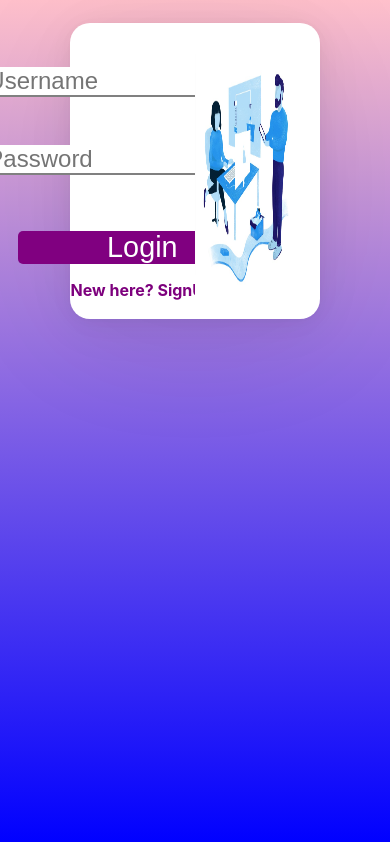
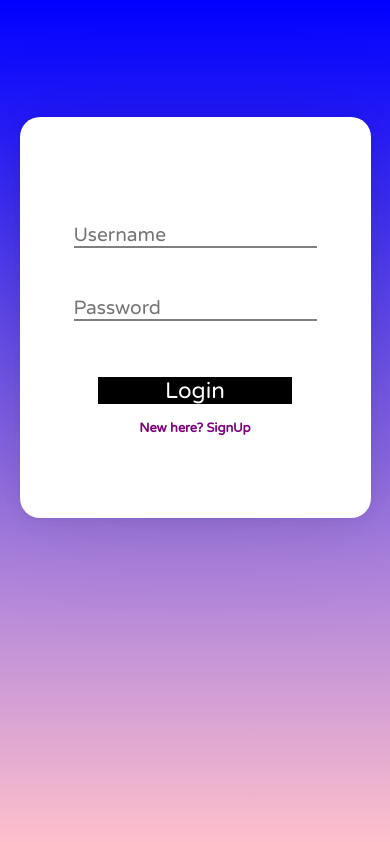
Before and after one commit to BilalSajid173/chat-app-frontend, a React (Create React App) app: page / in a window 390 px wide. Built offline with nearby package versions, Linux system fonts and the light colour scheme.

Commit message:
Login Page Responsive

```diff
--- a/src/components/AuthForm/Login.module.css
+++ b/src/components/AuthForm/Login.module.css
@@ -1,3 +1,5 @@
+@import url("https://fonts.googleapis.com/css2?family=Merriweather+Sans:wght@400;500;600;700&family=Montserrat:ital,wght@0,400;0,500;0,700;1,600&family=Ubuntu&family=Varela+Round&display=swap");
+
 * {
   top: 0;
   bottom: 0;
@@ -11,20 +13,22 @@ html {
 }
 
 body {
-  background-image: linear-gradient(pink, blue);
+  font-family: "Varela Round", sans-serif;
+  background-image: linear-gradient(blue, pink);
 }
 
 .maincontainer {
   display: flex;
+  flex-wrap: wrap;
   margin: 6% 18%;
   padding: 5%;
+  border-radius: 20px;
+  background-color: white;
+  justify-content: center;
   box-shadow: 0 0.4px 3.6px rgba(0, 0, 0, 0.004),
     0 1px 8.5px rgba(0, 0, 0, 0.01), 0 1.9px 15.7px rgba(0, 0, 0, 0.019),
     0 3.4px 28.2px rgba(0, 0, 0, 0.03), 0 6.3px 54.4px rgba(0, 0, 0, 0.047),
     0 15px 137px rgba(0, 0, 0, 0.07);
-  border-radius: 20px;
-  background-color: white;
-  justify-content: center;
 }
 
 .logincontainer {
@@ -34,7 +38,7 @@ body {
   align-items: center;
 }
 
-.logincontainer h4{
+.logincontainer h4 {
   color: rgb(125, 0, 125);
 }
 
@@ -46,23 +50,24 @@ body {
 }
 
 .logincontainer input {
+  font-family: "Varela Round", sans-serif;
   border: 0;
   outline: 0;
   border-bottom: 2px solid gray;
   margin: 1.5rem 0;
-  font-size: 1.5rem;
+  font-size: 1.2rem;
 }
 
 .logincontainer button {
+  font-family: "Varela Round", sans-serif;
   border: 0;
   outline: 0;
-  background-color: purple;
+  background-color: black;
   color: rgb(255, 255, 255);
   margin-top: 2rem;
   margin-bottom: 1rem;
-  border-radius: 5px;
   width: 80%;
-  font-size: 1.8rem;
+  font-size: 1.9rem;
 }
 
 .logincontainer button:hover {
@@ -78,3 +83,87 @@ body {
   width: 100%;
   height: 100%;
 }
+
+@media (max-width: 1200px) {
+  .maincontainer {
+    margin: 8% 10%;
+  }
+}
+
+@media (max-width: 1000px) {
+  .maincontainer {
+    margin: 10% 5%;
+  }
+}
+@media (max-width: 850px) {
+  .logincontainer input {
+    font-size: 1rem;
+  }
+
+  .maincontainer {
+    margin: 15% 5%;
+  }
+
+  .logincontainer button {
+    font-size: 1.4rem;
+  }
+
+  .logincontainer h4 {
+    font-size: 0.8rem;
+  }
+}
+
+@media (max-width: 700px) {
+  .maincontainer {
+    margin: 20% 5%;
+  }
+}
+
+@media (max-width: 600px) {
+  .loginimg {
+    display: none;
+  }
+
+  .maincontainer {
+    margin: 20% auto;
+    width: 80%;
+    padding: 10%;
+  }
+
+  .logincontainer {
+    width: 100%;
+    padding: 10%;
+  }
+
+  .logincontainer input {
+    font-size: 1.5rem;
+  }
+}
+
+@media (max-width: 500px) {
+  .maincontainer {
+    margin: 30% auto;
+  }
+
+  .logincontainer input {
+    font-size: 1.2rem;
+  }
+}
+
+@media (max-width: 400px) {
+  .maincontainer {
+    width: 90%;
+    padding: 13% 5%;
+  }
+
+}
+
+@media (max-width: 350px) {
+
+  .maincontainer {
+    margin: 40% auto;
+  }
+  .logincontainer input {
+    font-size: 1rem;
+  }
+}
--- a/src/pages/Login.js
+++ b/src/pages/Login.js
@@ -1,10 +1,11 @@
+import { Fragment } from "react";
 import LoginForm from "../components/AuthForm/Login";
 
 const Login = (props) => {
   return (
-    <div>
+    <Fragment>
       <LoginForm />
-    </div>
+    </Fragment>
   );
 };
 
```
